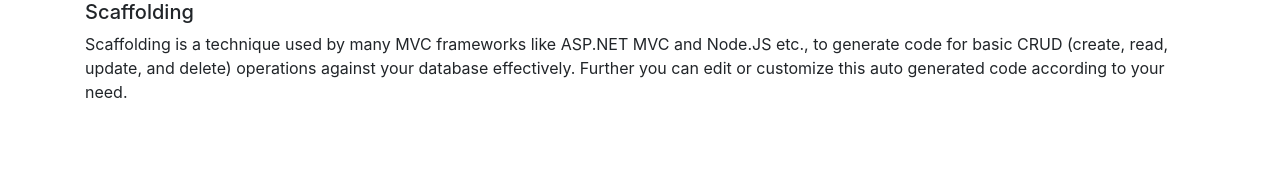
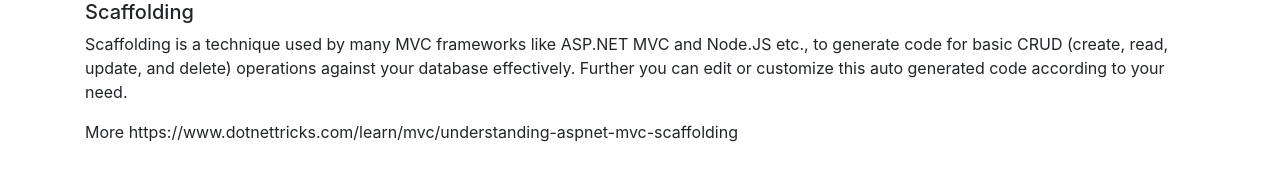
Before and after one commit to Behseini/SPA, a plain HTML site: page index.html in a window 1280 px wide. Drawn offline with nearby package versions, Linux system fonts and the light colour scheme.

Commit message:
Update index.html

```diff
--- a/index.html
+++ b/index.html
@@ -15,6 +15,7 @@
     <div class="container">
     <h5>Scaffolding</h5>
     <p>Scaffolding is a technique used by many MVC frameworks like ASP.NET MVC and Node.JS etc., to generate code for basic CRUD (create, read, update, and delete) operations against your database effectively. Further you can edit or customize this auto generated code according to your need.</p>
+    More https://www.dotnettricks.com/learn/mvc/understanding-aspnet-mvc-scaffolding
     </div>
 
     <!-- Optional JavaScript -->
```
